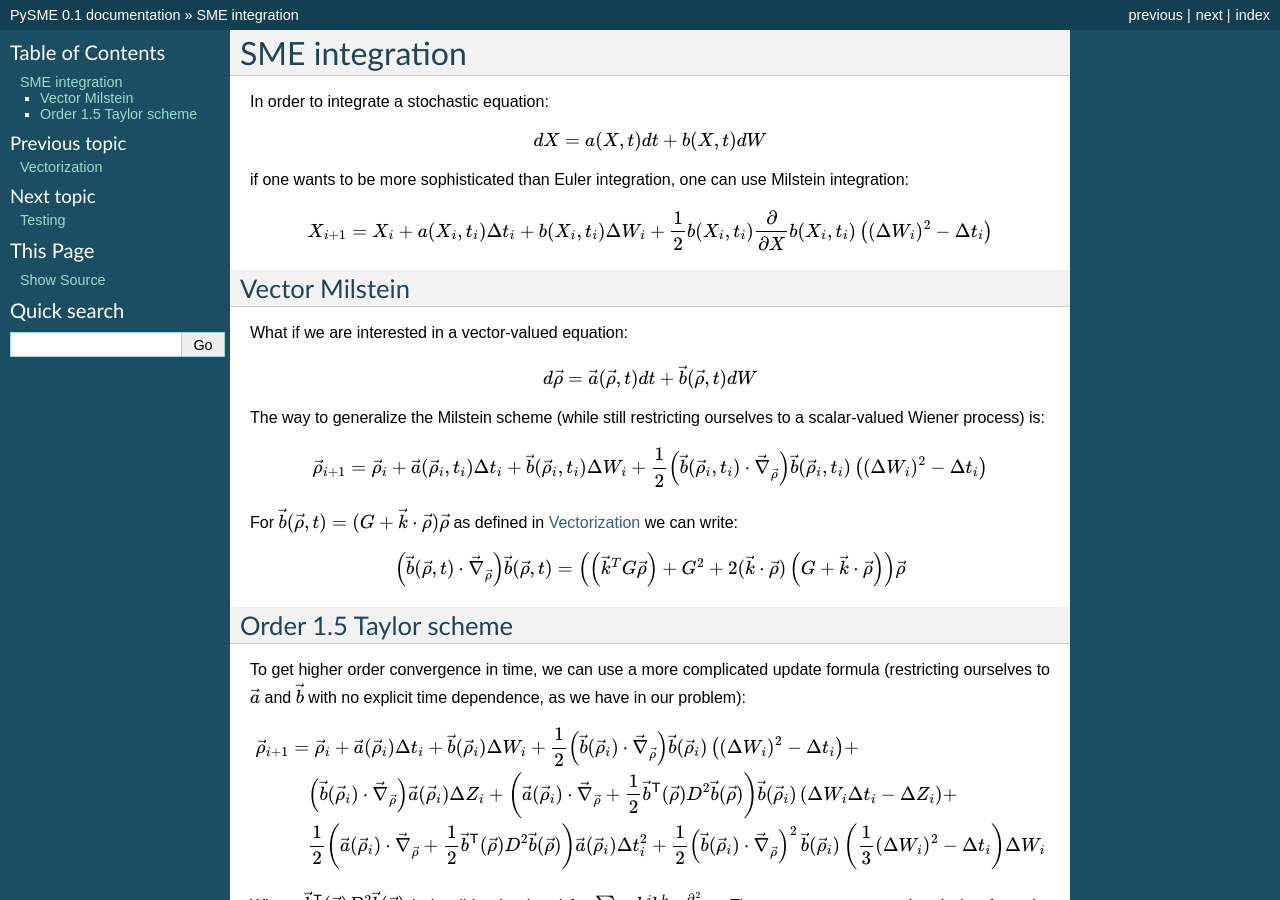
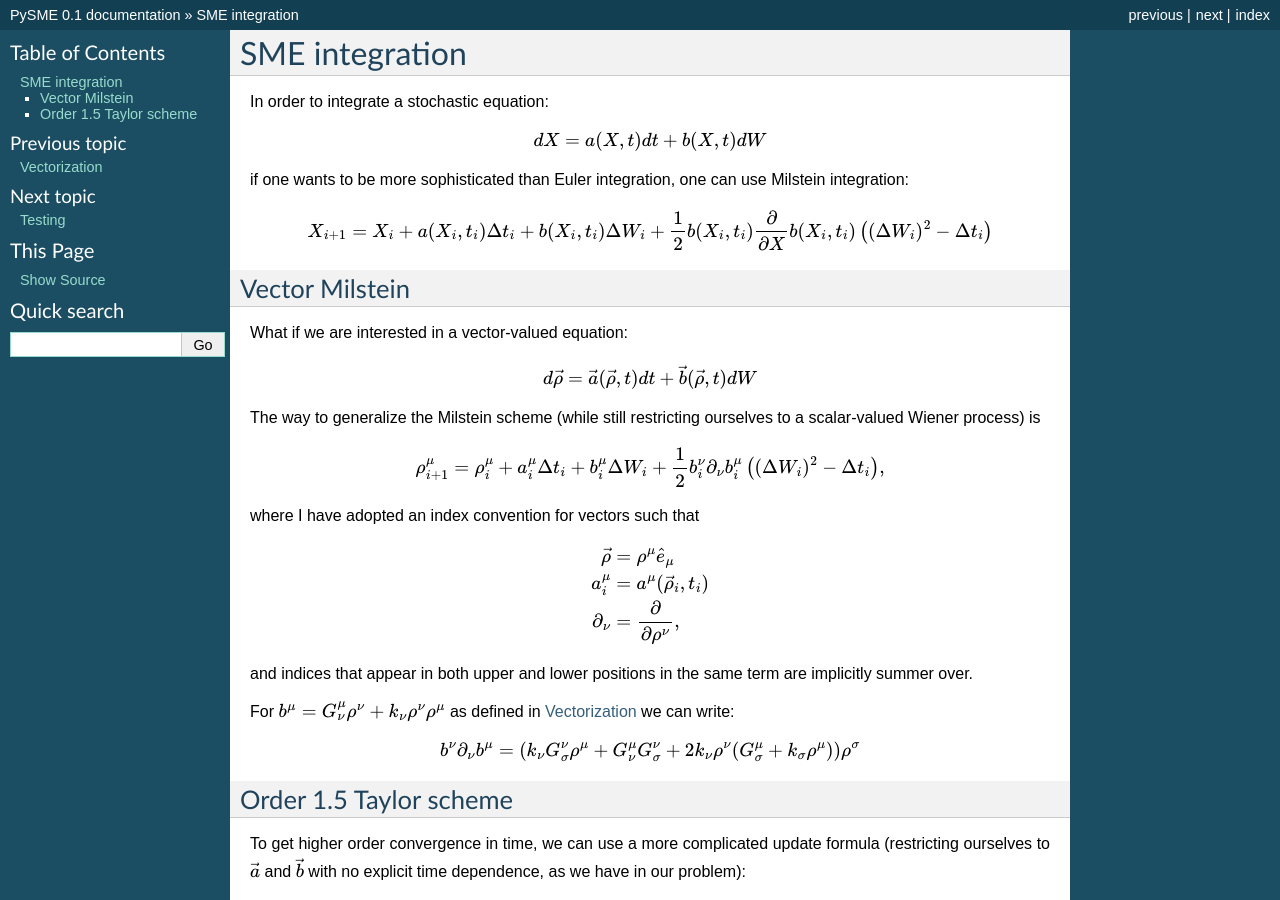
Before and after one commit to CQuIC/pysme, a Sphinx documentation site: the page built from doc/sme_integration.rst, in a window 1280 px wide and 900 px high. Built offline with Sphinx 7.4.7, drawn with Linux system fonts in a browser that asks for light colours.

Commit message:
Changing notation convention to use indices

```diff
--- a/doc/sme_integration.rst
+++ b/doc/sme_integration.rst
@@ -28,25 +28,36 @@ What if we are interested in a vector-valued equation:
    d\vec{\rho}=\vec{a}(\vec{\rho},t)dt+\vec{b}(\vec{\rho},t)dW
 
 The way to generalize the Milstein scheme (while still restricting ourselves to
-a scalar-valued Wiener process) is:
+a scalar-valued Wiener process) is
 
 .. math::
 
-   \vec{\rho}_{i+1}=\vec{\rho}_i+\vec{a}(\vec{\rho}_i,t_i)\Delta t_i+
-   \vec{b}(\vec{\rho}_i,t_i)\Delta W_i+
-   \frac{1}{2}\left(\vec{b}(\vec{\rho}_i,t_i)\cdot\vec{\nabla}_{\vec{\rho}}
-   \right)\vec{b}(\vec{\rho}_i,t_i)\left((\Delta W_i)^2-\Delta t_i\right)
+   \rho^\mu_{i+1}=\rho^\mu_i+a^\mu_i\Delta t_i+b^\mu_i\Delta W_i+
+   \frac{1}{2}b^\nu_i\partial_\nu b^\mu_i\left((\Delta W_i)^2
+   -\Delta t_i\right),
+
+where I have adopted an index convention for vectors such that
+
+.. math::
+
+   \begin{align}
+   \vec{\rho}&=\rho^\mu\hat{e}_\mu \\
+   a^\mu_i&=a^\mu(\vec{\rho}_i,t_i) \\
+   \partial_\nu&=\frac{\partial}{\partial\rho^\nu},
+   \end{align}
+
+and indices that appear in both upper and lower positions in the same term are
+implicitly summer over.
 
 For
-:math:`\vec{b}(\vec{\rho},t)=(G+\vec{k}\cdot\vec{\rho})\vec{\rho}` as defined in
+:math:`b^\mu=G^\mu_\nu\rho^\nu+k_\nu\rho^\nu\rho^\mu` as defined in
 :doc:`vectorizations` we can write:
 
 .. math::
 
-   \left(\vec{b}(\vec{\rho},t)\cdot\vec{\nabla}_{\vec{\rho}}\right)
-   \vec{b}(\vec{\rho},t)=\left(\left(\vec{k}^TG\vec{\rho}\right)+G^2+
-   2(\vec{k}\cdot\vec{\rho})\left(G+
-   \vec{k}\cdot\vec{\rho}\right)\right)\vec{\rho}
+   b^\nu\partial_\nu b^\mu=\left(k_\nu G^\nu_\sigma\rho^\mu+
+   G^\mu_\nu G^\nu_\sigma+2k_\nu\rho^\nu(G^\mu_\sigma
+   +k_\sigma\rho^\mu)\right)\rho^\sigma
 
 Order 1.5 Taylor scheme
 -----------------------
```
